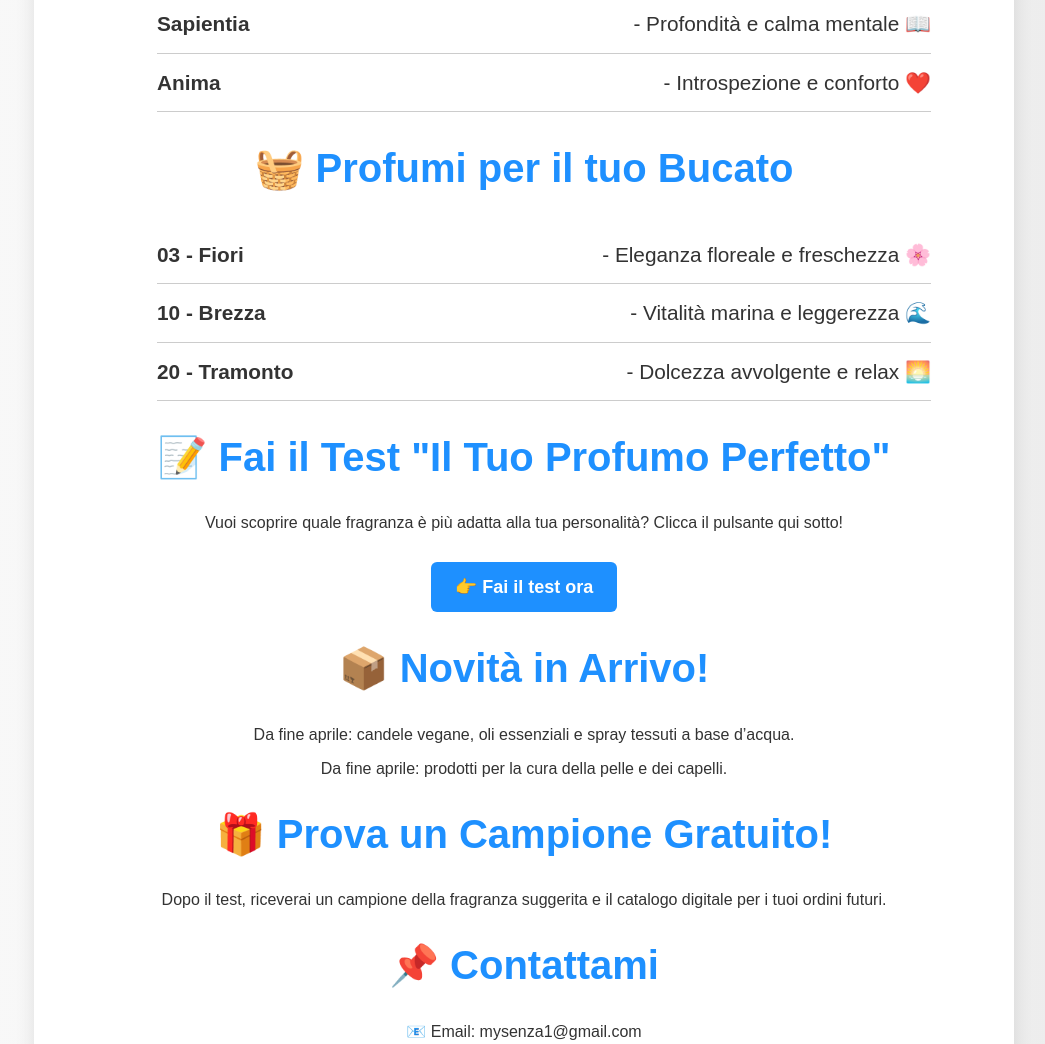
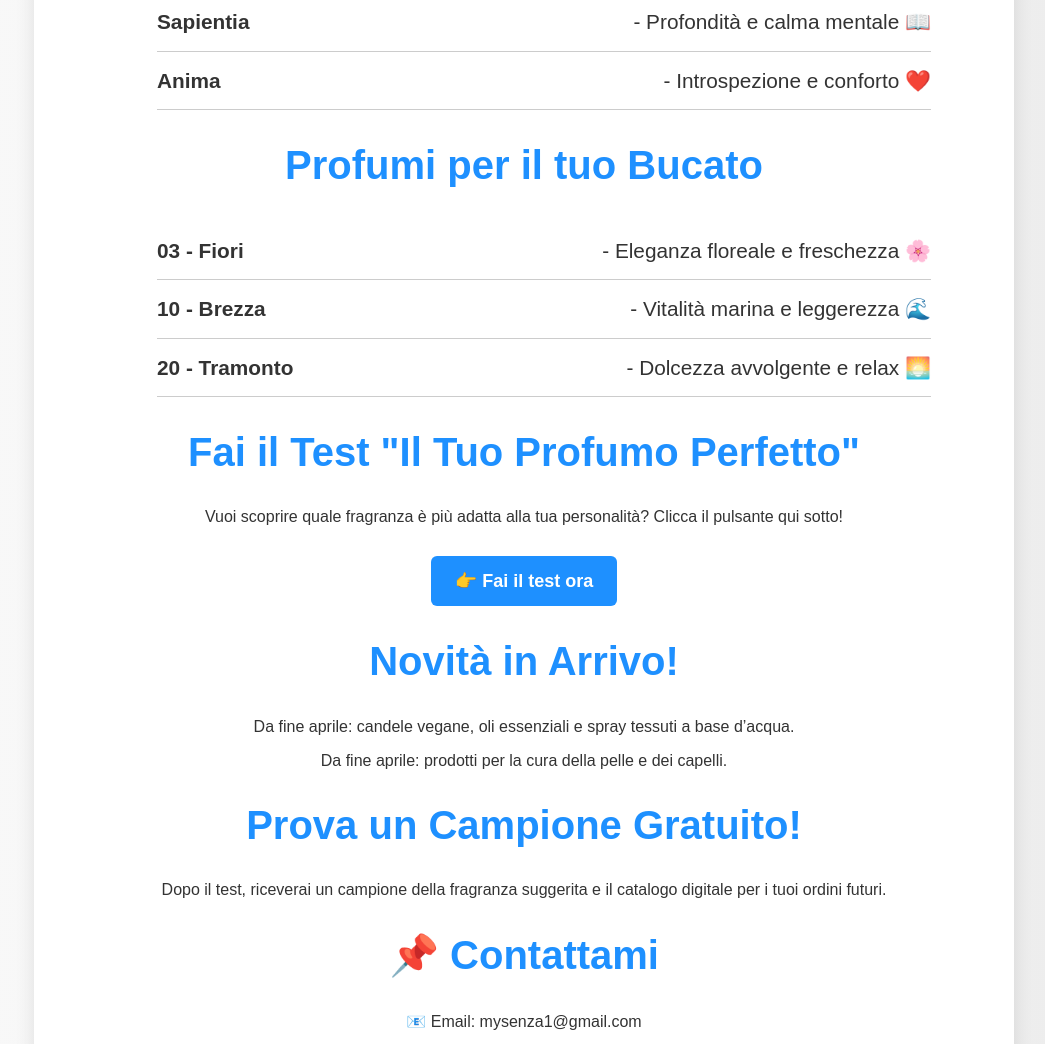
Before and after one commit to Anto161062/Test, a plain HTML site: page index.html in a window 1280 px wide. Shown: the part 990-2034 px from the top of the page, without its empty margins (116-1161 px from the left). Drawn offline with Linux system fonts and the light colour scheme; a web font is replaced by a local one.

Commit message:
Update index.html

```diff
--- a/index.html
+++ b/index.html
@@ -77,7 +77,7 @@
         <h1>Benvenuto nel mondo MySenza1</h1>
         <p>Scopri fragranze uniche che trasformano gli ambienti e migliorano il tuo stato d’animo.</p>
 
-        <h2>🌿 Sensazioni..</h2>
+        <h2>Sensazioni..</h2>
         <ul class="fragrance-list">
             <li><strong>Vigna Rossa</strong> <span>- Calore e convivialità 🍷</span></li>
             <li><strong>Citri Fructus</strong> <span>- Energia e freschezza 🍊</span></li>
@@ -91,24 +91,24 @@
             <li><strong>Anima</strong> <span>- Introspezione e conforto ❤️</span></li>
         </ul>
 
-        <h2>🧺 Profumi per il tuo Bucato</h2>
+        <h2>Profumi per il tuo Bucato</h2>
         <ul class="fragrance-list">
             <li><strong>03 - Fiori</strong> <span>- Eleganza floreale e freschezza 🌸</span></li>
             <li><strong>10 - Brezza</strong> <span>- Vitalità marina e leggerezza 🌊</span></li>
             <li><strong>20 - Tramonto</strong> <span>- Dolcezza avvolgente e relax 🌅</span></li>
         </ul>
 
-        <h2>📝 Fai il Test "Il Tuo Profumo Perfetto"</h2>
+        <h2>Fai il Test "Il Tuo Profumo Perfetto"</h2>
         <p>Vuoi scoprire quale fragranza è più adatta alla tua personalità? Clicca il pulsante qui sotto!</p>
         <div class="button-container">
             <a href="test.html" class="button">👉 Fai il test ora</a>
         </div>
 
-        <h2>📦 Novità in Arrivo!</h2>
+        <h2>Novità in Arrivo!</h2>
         <p>Da fine aprile: candele vegane, oli essenziali e spray tessuti a base d’acqua.</p>
         <p>Da fine aprile: prodotti per la cura della pelle e dei capelli.</p>
 
-        <h2>🎁 Prova un Campione Gratuito!</h2>
+        <h2>Prova un Campione Gratuito!</h2>
         <p>Dopo il test, riceverai un campione della fragranza suggerita e il catalogo digitale per i tuoi ordini futuri.</p>
 
         <h2>📌 Contattami</h2>
```
